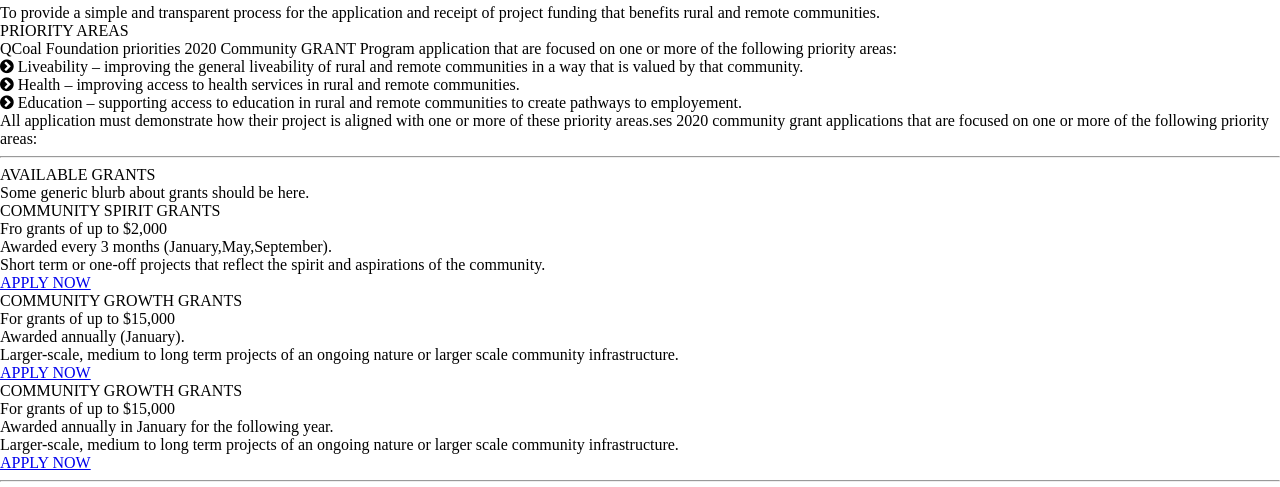
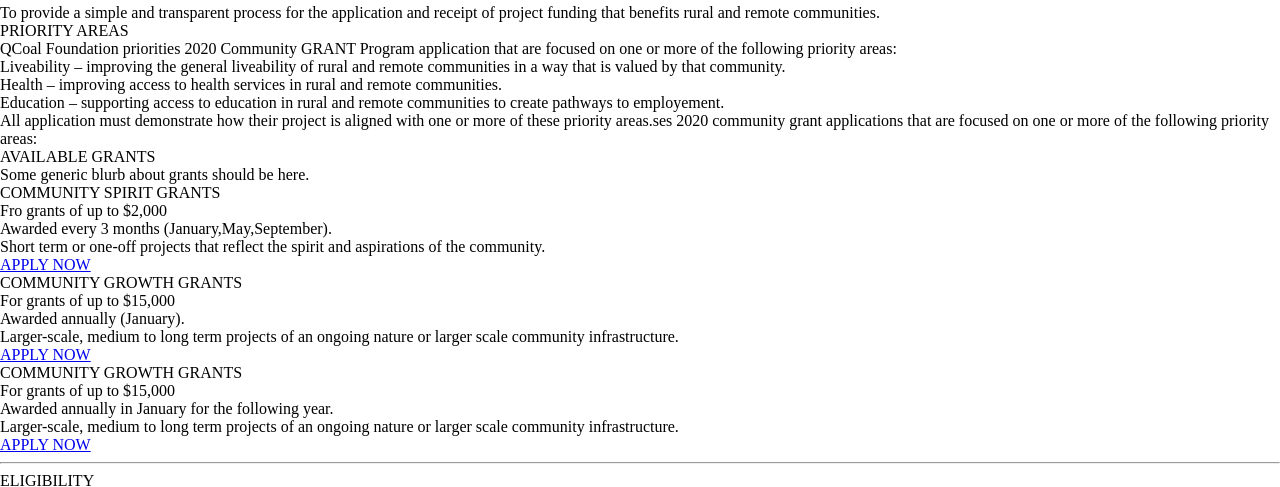
Before and after one commit to Pawankumart/Task3, a plain HTML site: page index.html in a window 1280 px wide. Shown: the part 415-902 px from the top of the page. Drawn offline with Linux system fonts and the light colour scheme; files whose address does not match are found by name.

Commit message:
Updated section pr-areas

```diff
--- a/index.html
+++ b/index.html
@@ -119,34 +119,46 @@
                     </ul>
                 </div>
             </section>
+            <!-- Section objectives ends  here -->
 
+            <!-- Section pr-areas starts here -->
             <section class="pr-areas">
+                <div class="wrapper">
                     <h3>PRIORITY AREAS</h3>
                     <p>
                         QCoal Foundation priorities 2020 Community GRANT Program application that are focused on one or more of the
                         following priority areas:
                     </p>
-                <div class="pr-row">
+                    <ul>
+                        <li>
                             <p>
-                        <i class="fa fa-chevron-circle-right" aria-hidden="true"></i>
+                                <!-- <i class="fa fa-chevron-circle-right" aria-hidden="true"></i> -->
                                 <b>Liveability</b> &ndash; improving the general liveability of rural and remote communities in a way that is
                                 valued by that community.
                             </p>
+                        </li>
+                        <li>
                             <p>
-                        <i class="fa fa-chevron-circle-right" aria-hidden="true"></i>
+                                <!-- <i class="fa fa-chevron-circle-right" aria-hidden="true"></i> -->
                                 <b>Health</b> &ndash; improving access to health services in rural and remote communities.
                             </p>
+                        </li>
+                        <li>
                             <p>
-                        <i class="fa fa-chevron-circle-right" aria-hidden="true"></i>
+                                <!-- <i class="fa fa-chevron-circle-right" aria-hidden="true"></i> -->
                                 <b>Education</b> &ndash; supporting access to education in rural and remote communities to create pathways to employement.
                             </p>
-                </div>
+                        </li>
+                    </ul>
                     <p>
                         All application must demonstrate how their project is aligned with one or more of these priority areas.ses 2020 community grant
                         applications that are focused on one or more of the following priority areas:
                     </p>
+                </div>
             </section>
-            <hr>
+            <!-- Section pr-areas ends here -->
+
+
             <section class="avl-grants">
                 <h3>AVAILABLE GRANTS</h3>
                 <p>Some generic blurb about grants should be here.</p>
```
Lines whose indentation alone changed are shown as unchanged.
